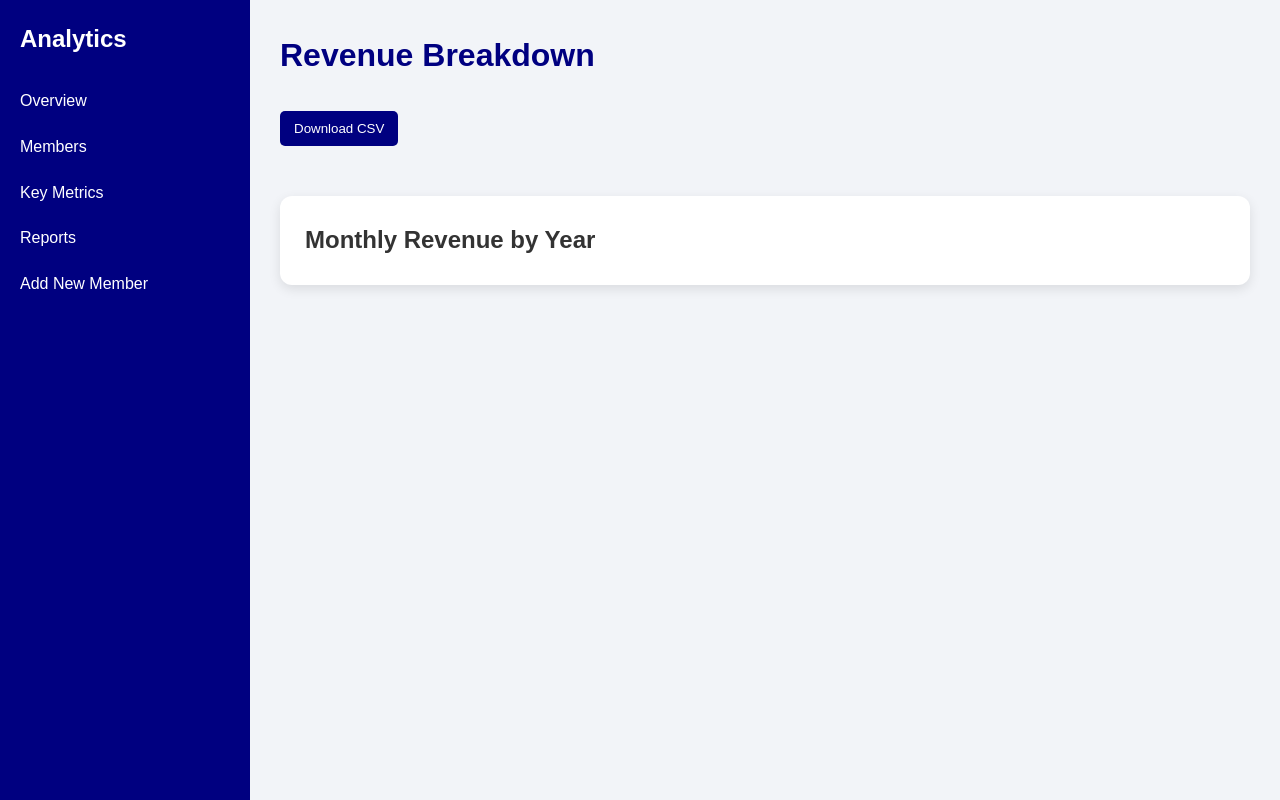
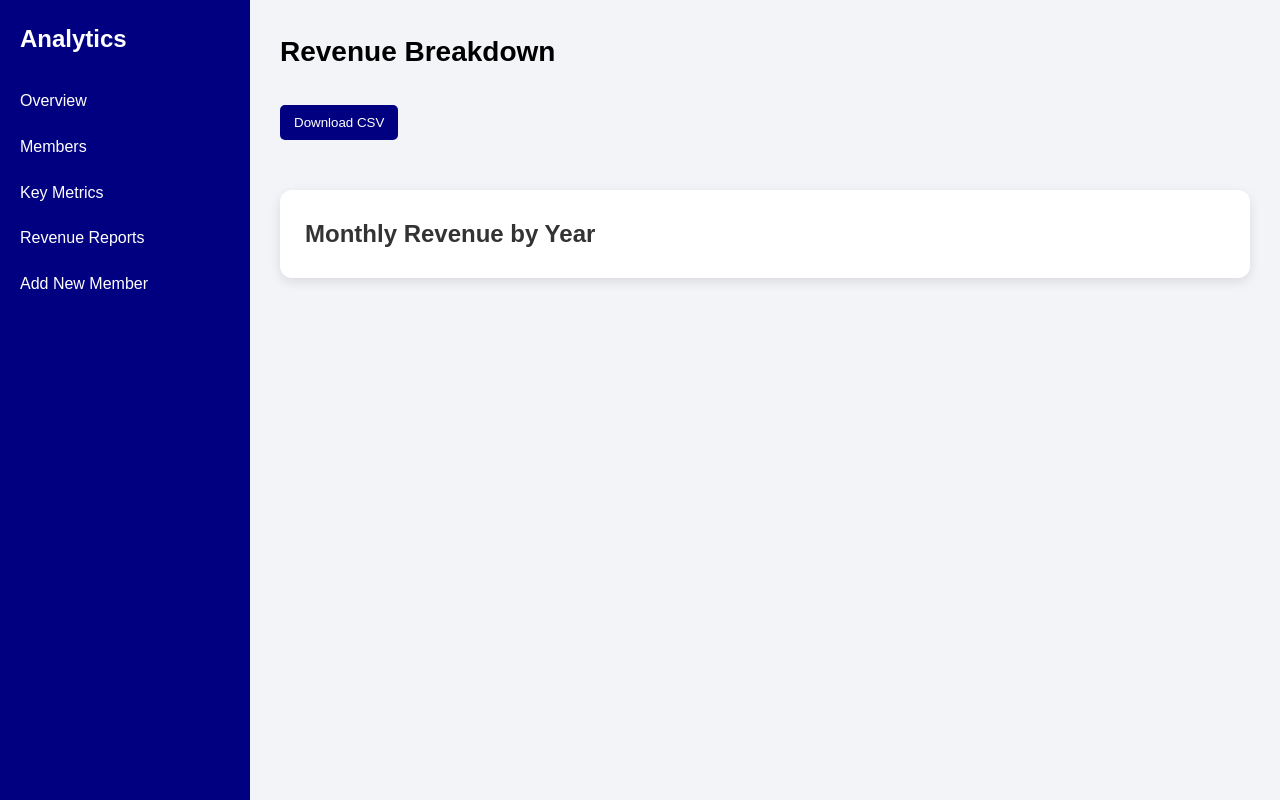
Before and after one commit to connelldylan/manageajjwebsite, a website: page reports.html in a window 1280 px wide. Drawn offline with Linux system fonts and the light colour scheme; no server answers; sample sign-in values are in the browser's storage.

Commit message:
fixed naming

```diff
--- a/reports.html
+++ b/reports.html
@@ -23,9 +23,9 @@
     }
 
     .header h1 {
-      font-size: 32px;
+      font-size: 28px;
       margin-bottom: 20px;
-      color: #000080;
+      color: #000000;
     }
 
     .section {
@@ -94,7 +94,7 @@
         <li><a href="overview.html">Overview</a></li>
         <li><a href="customers.html">Members</a></li>
         <li><a href="metrics.html">Key Metrics</a></li>
-        <li><a href="reports.html">Reports</a></li>
+        <li><a href="reports.html">Revenue Reports</a></li>
         <li><a href="addNewMember.html">Add New Member</a></li>
       </ul>
     </nav>
```
Also changed, not shown: addNewMember.html (+1 -1 lines), metrics.html (+1 -1 lines), overview.html (+0 -5 lines).
